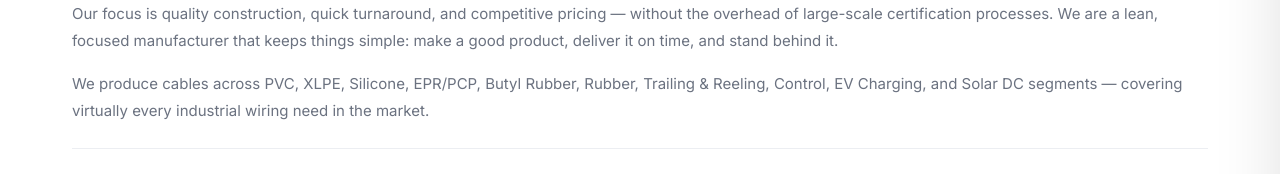
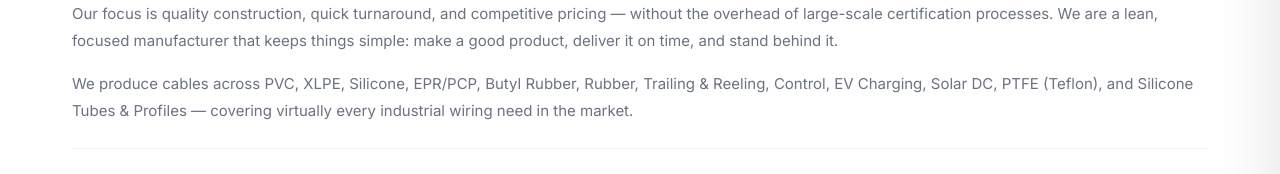
Before and after one commit to Hasanragib/UVCables, a React (Vite) app: page /about in a window 1280 px wide. Shown: the part 337-511 px from the top of the page. Built offline with nearby package versions, Linux system fonts and the light colour scheme; no server answers.

Commit message:
chores: changes in about section.

```diff
--- a/src/pages/AboutPage.jsx
+++ b/src/pages/AboutPage.jsx
@@ -72,8 +72,8 @@ export default function AboutPage() {
                 <p className="about__text">
                   We produce cables across PVC, XLPE, Silicone, EPR/PCP, Butyl
                   Rubber, Rubber, Trailing &amp; Reeling, Control, EV Charging,
-                  and Solar DC segments — covering virtually every industrial
-                  wiring need in the market.
+                  Solar DC, PTFE (Teflon), and Silicone Tubes &amp; Profiles —
+                  covering virtually every industrial wiring need in the market.
                 </p>
 
                 <div className="about__highlights">
```
